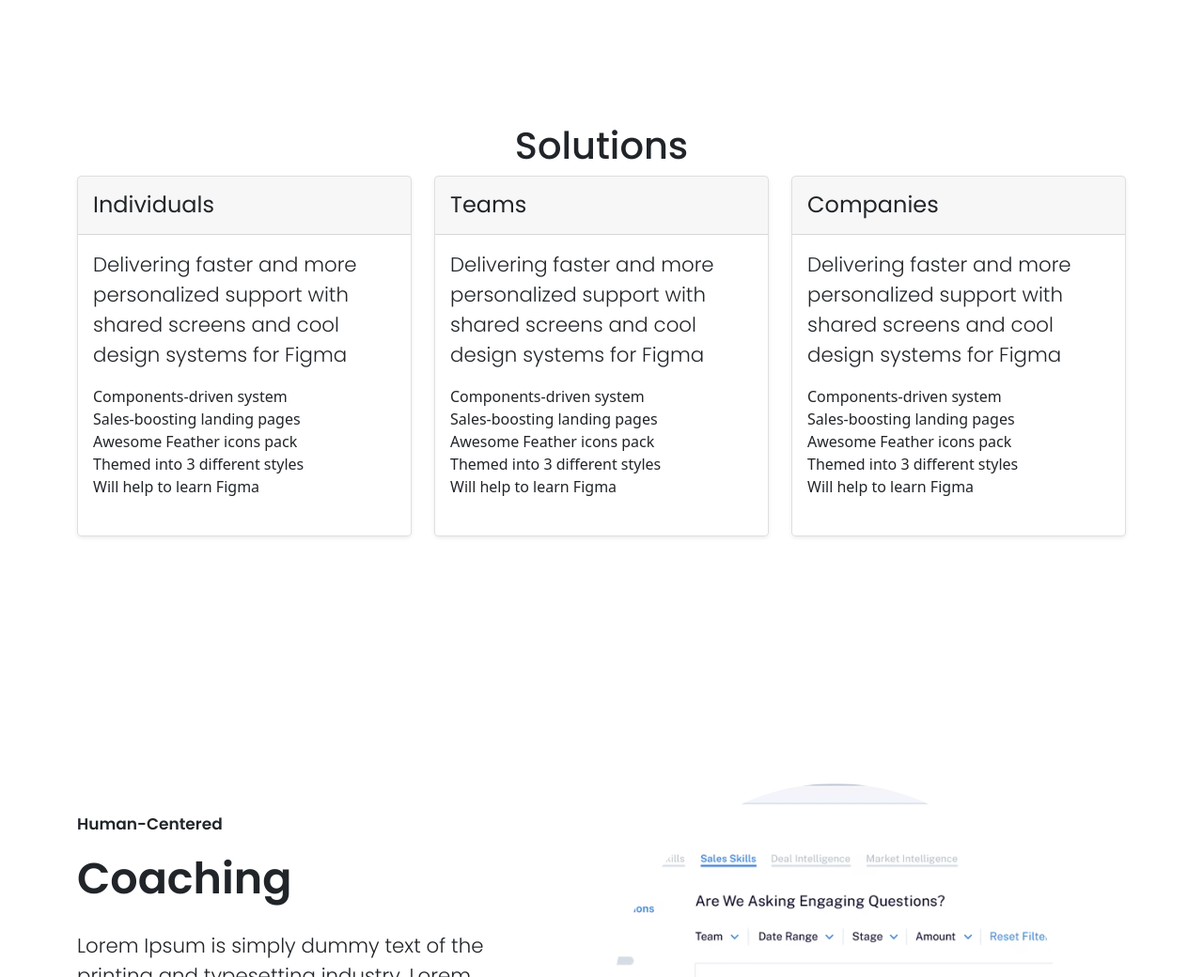
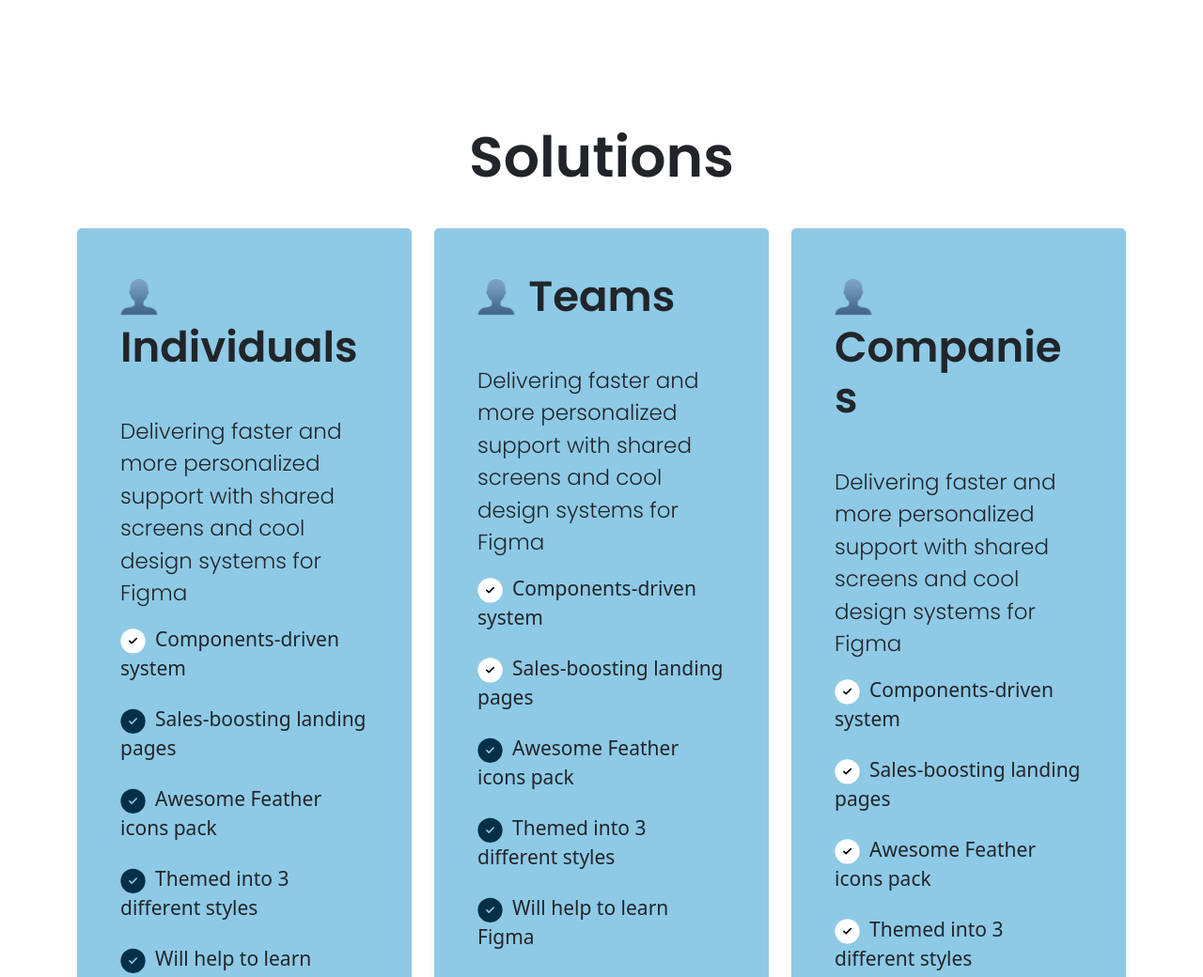
Before and after one commit to responsiveai/responsiveai.github.io, a plain HTML site: page index.html in a window 1280 px wide. Shown: the part 2240-3280 px from the top of the page at 94% size. Drawn offline with nearby package versions, Linux system fonts and the light colour scheme.

Commit message:
solutions section updated.

```diff
--- a/css/custom.css
+++ b/css/custom.css
@@ -222,3 +222,48 @@ footer ul li{
     font-size: 46px;
     font-weight: 600;
 }
+.solutions-section .card {
+    background-color: #8ECAE6;
+    border-color: #8ECAE6;
+}
+.solutions-section .card-header {
+    border-bottom: none;
+    background: transparent;
+    padding-right: 45px;
+    padding-left: 45px;
+    padding-bottom: 45px !important;
+    padding-top: 45px !important;
+}
+.solutions-section .card-header h4 {
+    font-size: 45px;
+    font-weight: 600 !important;
+}
+.solutions-section .card-header h4 img {
+    height: 47px;
+    margin-right: 14px;
+    padding-bottom: 6px;
+}
+.solutions-section .card-body {
+    padding-right: 45px;
+    padding-left: 45px;
+    padding-bottom: 45px;
+    padding-top: 0;
+}
+.solutions-section .card-body p {
+    font-size: 23px;
+}
+.solutions-section .card-body ul li {
+    font-size: 21px;
+    font-weight: 300;
+    margin-bottom: 22px;
+}
+.solutions-section .card-body ul li img {
+    height: 27px;
+    width: 27px;
+    margin-right: 10px;
+}
+.solutions-section h1 {
+    margin-bottom: 40px;
+    font-size: 60px;
+    font-weight: 600;
+}
--- a/index.html
+++ b/index.html
@@ -185,16 +185,16 @@
         <div class="col">
           <div class="card mb-4 rounded-3 shadow-sm">
             <div class="card-header py-3">
-              <h4 class="my-0 fw-normal">Individuals</h4>
+              <h4 class="my-0 fw-normal"><img src="imgs/user-icon.png">Individuals</h4>
             </div>
             <div class="card-body">
               <p>Delivering faster and more personalized support with shared screens and cool design systems for Figma</p>
               <ul class="list-unstyled mt-3 mb-4">
-                <li>Components-driven system</li>
-                <li>Sales-boosting landing pages</li>
-                <li>Awesome Feather icons pack</li>
-                <li>Themed into 3 different styles</li>
-                <li>Will help to learn Figma</li>
+                <li><img src="imgs/check-icon-white.svg">Components-driven system</li>
+                <li><img src="imgs/check-icon-blue.svg">Sales-boosting landing pages</li>
+                <li><img src="imgs/check-icon-blue.svg">Awesome Feather icons pack</li>
+                <li><img src="imgs/check-icon-blue.svg">Themed into 3 different styles</li>
+                <li><img src="imgs/check-icon-blue.svg">Will help to learn Figma</li>
               </ul>
             </div>
           </div>
@@ -202,16 +202,16 @@
         <div class="col">
           <div class="card mb-4 rounded-3 shadow-sm">
             <div class="card-header py-3">
-              <h4 class="my-0 fw-normal">Teams</h4>
+              <h4 class="my-0 fw-normal"><img src="imgs/user-icon.png">Teams</h4>
             </div>
             <div class="card-body">
               <p>Delivering faster and more personalized support with shared screens and cool design systems for Figma</p>
               <ul class="list-unstyled mt-3 mb-4">
-                <li>Components-driven system</li>
-                <li>Sales-boosting landing pages</li>
-                <li>Awesome Feather icons pack</li>
-                <li>Themed into 3 different styles</li>
-                <li>Will help to learn Figma</li>
+                <li><img src="imgs/check-icon-white.svg">Components-driven system</li>
+                <li><img src="imgs/check-icon-white.svg">Sales-boosting landing pages</li>
+                <li><img src="imgs/check-icon-blue.svg">Awesome Feather icons pack</li>
+                <li><img src="imgs/check-icon-blue.svg">Themed into 3 different styles</li>
+                <li><img src="imgs/check-icon-blue.svg">Will help to learn Figma</li>
               </ul>
             </div>
           </div>
@@ -219,16 +219,16 @@
         <div class="col">
           <div class="card mb-4 rounded-3 shadow-sm">
             <div class="card-header py-3">
-              <h4 class="my-0 fw-normal">Companies</h4>
+              <h4 class="my-0 fw-normal"><img src="imgs/user-icon.png">Companies</h4>
             </div>
             <div class="card-body">
               <p>Delivering faster and more personalized support with shared screens and cool design systems for Figma</p>
               <ul class="list-unstyled mt-3 mb-4">
-                <li>Components-driven system</li>
-                <li>Sales-boosting landing pages</li>
-                <li>Awesome Feather icons pack</li>
-                <li>Themed into 3 different styles</li>
-                <li>Will help to learn Figma</li>
+                <li><img src="imgs/check-icon-white.svg">Components-driven system</li>
+                <li><img src="imgs/check-icon-white.svg">Sales-boosting landing pages</li>
+                <li><img src="imgs/check-icon-white.svg">Awesome Feather icons pack</li>
+                <li><img src="imgs/check-icon-white.svg">Themed into 3 different styles</li>
+                <li><img src="imgs/check-icon-white.svg">Will help to learn Figma</li>
               </ul>
             </div>
           </div>
```
Also changed, not shown: imgs/check-icon-blue.svg (added), imgs/check-icon-white.svg (added), imgs/user-icon.png (added), 1 other file.
